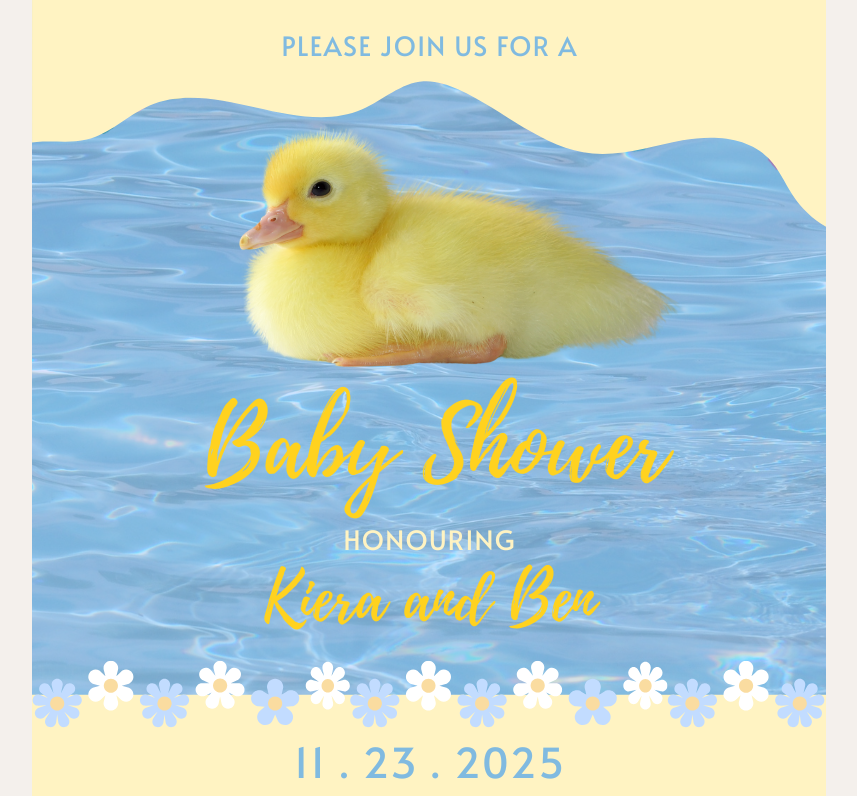
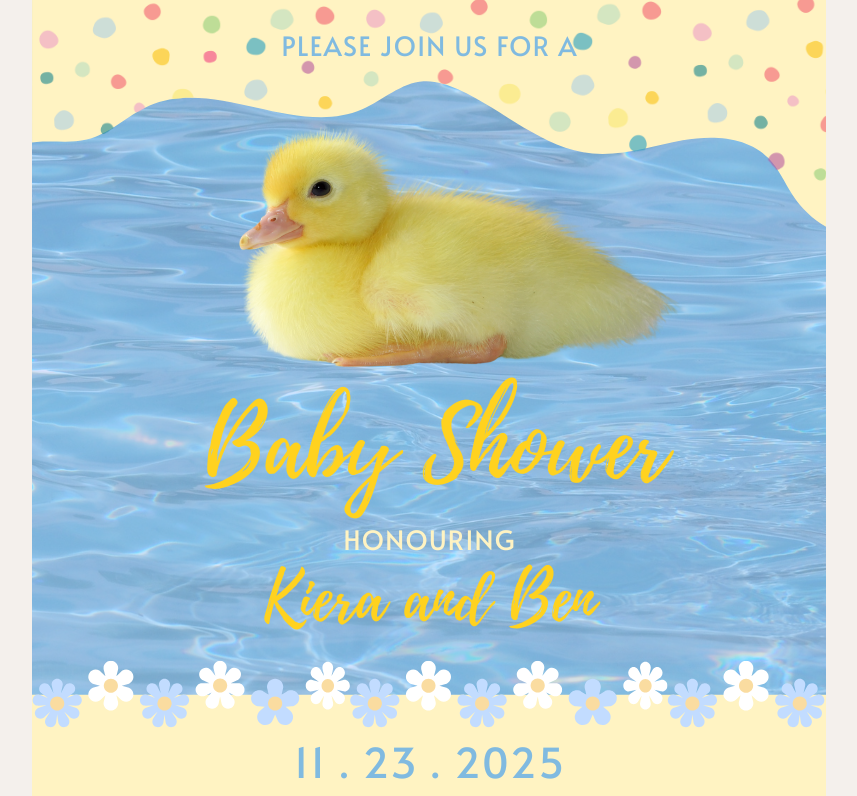
Before and after one commit to michibun/kierababyshower, a plain HTML site: page index.html in a window 1280 px wide. Shown: the top 796 px of the page, without its empty margins (211-1068 px from the left). Drawn offline with Linux system fonts and the light colour scheme.

Commit message:
Update index.html

```diff
--- a/index.html
+++ b/index.html
@@ -75,10 +75,9 @@
 <body>
   <div class="invite-wrapper">
     <div class="invite" role="img" aria-label="Baby shower invitation for Kiera and Ben with RSVP, registry, and add to calendar buttons.">
-      <img class="layer" src="bg.png" alt="Soft beige background" />
       <img class="layer" src="waterbackground.png" alt="Watercolor background" />
+      <img class="layer" src="yellowdrip.png" alt="Yellow drip accent" />
       <img class="layer" src="polkadots.png" alt="Polka dots decoration" />
-      <img class="layer" src="yellowdrip.png" alt="Yellow drip accent" />
       <img class="layer" src="yellowbox.png" alt="Yellow information box" />
       <img class="layer" src="flowers.png" alt="Floral arrangement" />
       <img class="layer" src="duckling.png" alt="Duckling illustration" />
```
